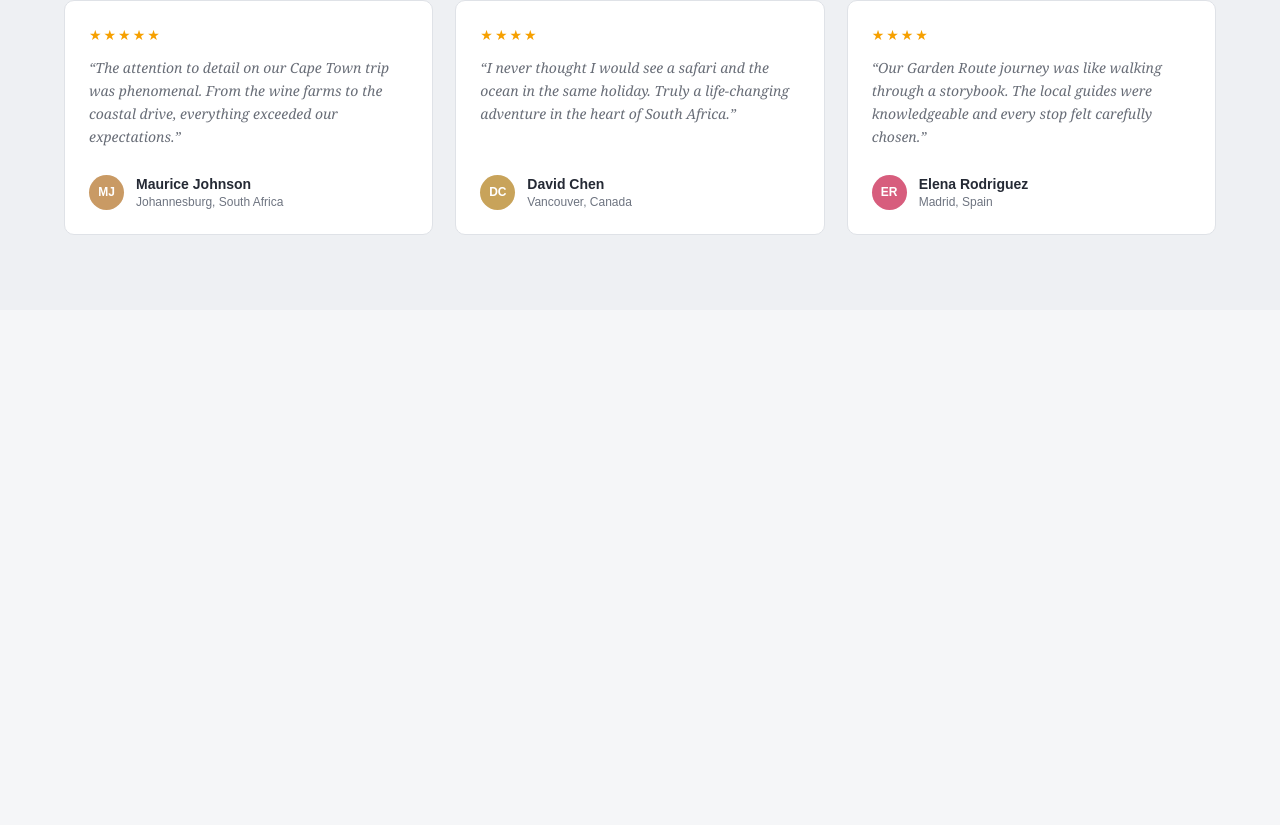
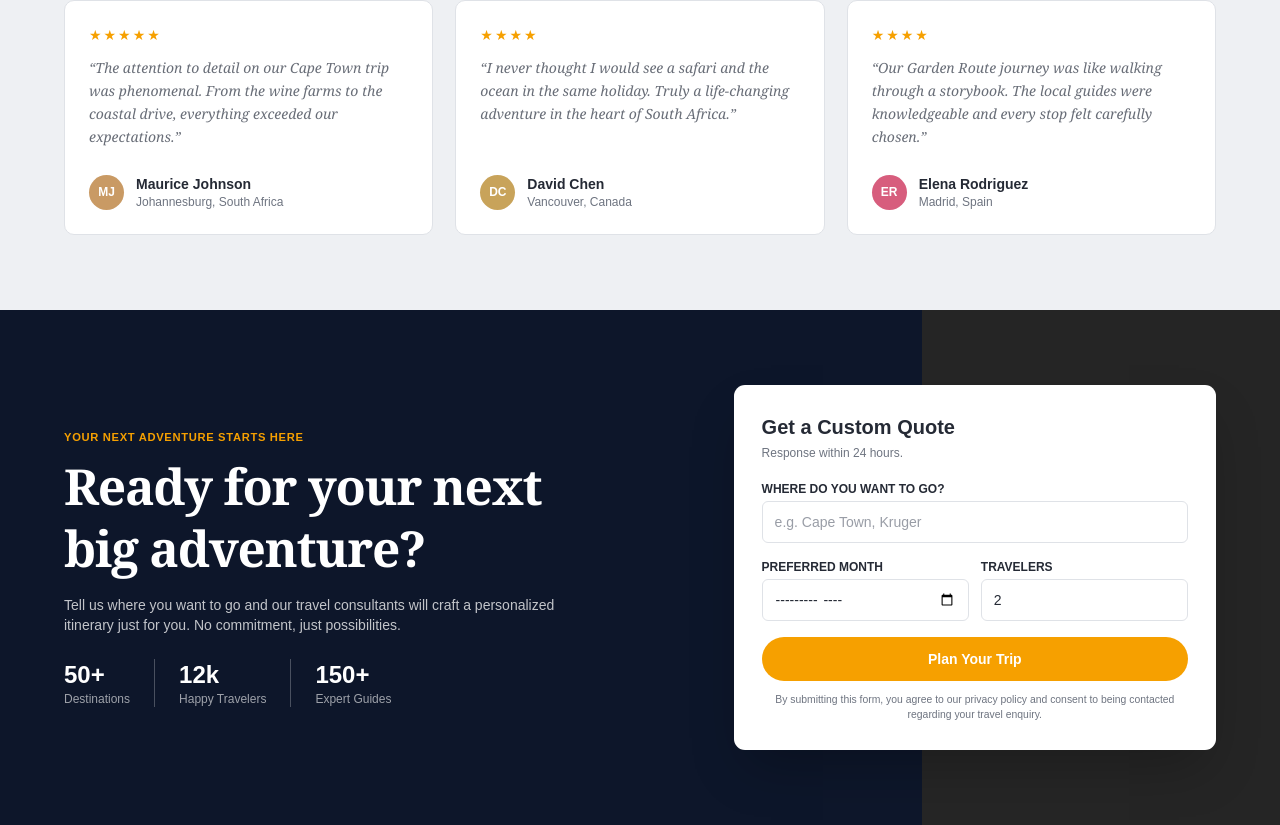
Before and after one commit to KKRamushu/exploreSouthA, a React (Vite) app in the folder explore-southa-react/: page / in a window 1280 px wide. Shown: the part 1677-2502 px from the top of the page. Before the commit the page ends 1987 px from the top, so only its background shows below. Built offline with nearby package versions, Linux system fonts and the light colour scheme.

Commit message:
components: add PlanYourTrip

```diff
--- a/explore-southa-react/src/App.jsx
+++ b/explore-southa-react/src/App.jsx
@@ -7,6 +7,7 @@ import Header from './components/Header'
 import Hero from './components/Hero'
 import TourPackage from './components/TourPackage'
 import Testimonials from './components/Testimonials'
+import PlanYourTrip from './components/PlanYourTrip'
 
 function App() {
   const [count, setCount] = useState(0)
@@ -18,6 +19,7 @@ function App() {
         <Hero />
         <TourPackage />
         <Testimonials />
+        <PlanYourTrip />
 
       </main>
     </>
--- /dev/null
+++ b/explore-southa-react/src/components/PlanYourTrip.jsx
@@ -0,0 +1,126 @@
+import { useState } from 'react'
+
+const inputClasses =
+  'w-full min-w-0 rounded-md border border-line bg-white px-3 py-2.5 text-sm text-ink outline-none transition placeholder:text-muted/70 focus:border-orange focus:ring-2 focus:ring-orange/15'
+
+export default function PlanYourTrip() {
+  const [submitted, setSubmitted] = useState(false)
+
+  function handleSubmit(event) {
+    event.preventDefault()
+    setSubmitted(true)
+  }
+
+  return (
+    <section
+      id="plan"
+      className="scroll-mt-20 bg-navy px-0 py-14 text-white sm:py-[75px] lg:bg-[linear-gradient(90deg,#0d162a_0%,#0d162a_72%,#252525_72%)]"
+    >
+      <div className="mx-auto grid w-[min(90%,1180px)] items-center gap-10 lg:grid-cols-[1.1fr_0.9fr] lg:gap-20">
+        <div>
+          <p className="mb-2 text-[0.7rem] font-extrabold uppercase tracking-[0.06em] text-orange">
+            Your next adventure starts here
+          </p>
+          <h2 className="max-w-[500px] font-serif text-[clamp(2.1rem,4vw,3.1rem)] font-bold leading-tight tracking-tight">
+            Ready for your next big adventure?
+          </h2>
+          <p className="mb-6 mt-4 max-w-[530px] text-sm text-white/75">
+            Tell us where you want to go and our travel consultants will craft a
+            personalized itinerary just for you. No commitment, just
+            possibilities.
+          </p>
+          <div
+            className="flex flex-wrap gap-x-0 gap-y-4"
+            aria-label="ExploreSouthA statistics"
+          >
+            {[
+              ['50+', 'Destinations'],
+              ['12k', 'Happy Travelers'],
+              ['150+', 'Expert Guides'],
+            ].map(([value, label]) => (
+              <div
+                key={label}
+                className="border-r border-white/25 px-4 first:pl-0 last:border-0 sm:px-6"
+              >
+                <strong className="block text-2xl">{value}</strong>
+                <span className="block text-xs text-white/60">{label}</span>
+              </div>
+            ))}
+          </div>
+        </div>
+
+        <form
+          onSubmit={handleSubmit}
+          onChange={() => setSubmitted(false)}
+          className="rounded-[11px] bg-white p-6 text-ink shadow-2xl sm:p-7"
+        >
+          <h3 className="text-xl font-bold">Get a Custom Quote</h3>
+          <p className="mb-5 mt-1 text-xs text-muted">
+            Response within 24 hours.
+          </p>
+
+          <label
+            htmlFor="destination"
+            className="mb-1 block text-xs font-extrabold uppercase"
+          >
+            Where do you want to go?
+          </label>
+          <input
+            className={inputClasses}
+            id="destination"
+            name="destination"
+            type="text"
+            placeholder="e.g. Cape Town, Kruger"
+            autoComplete="off"
+            required
+          />
+
+          <div className="my-4 grid grid-cols-1 gap-3 sm:grid-cols-2">
+            <div>
+              <label
+                htmlFor="month"
+                className="mb-1 block text-xs font-extrabold uppercase"
+              >
+                Preferred month
+              </label>
+              <input className={inputClasses} id="month" name="month" type="month" />
+            </div>
+            <div>
+              <label
+                htmlFor="travelers"
+                className="mb-1 block text-xs font-extrabold uppercase"
+              >
+                Travelers
+              </label>
+              <input
+                className={inputClasses}
+                id="travelers"
+                name="travelers"
+                type="number"
+                min="1"
+                defaultValue="2"
+                required
+              />
+            </div>
+          </div>
+
+          <button
+            className="w-full rounded-full bg-orange px-6 py-3 text-sm font-bold text-white transition hover:bg-orange-dark focus-visible:outline-2 focus-visible:outline-offset-2 focus-visible:outline-orange"
+            type="submit"
+          >
+            Plan Your Trip
+          </button>
+          <small className="mt-3 block text-center text-[0.65rem] leading-snug text-muted">
+            By submitting this form, you agree to our privacy policy and consent
+            to being contacted regarding your travel enquiry.
+          </small>
+          {submitted && (
+            <p className="mt-3 text-center text-sm font-semibold text-green" role="status">
+              Thanks! Your trip preferences are ready for our travel team.
+            </p>
+          )}
+        </form>
+      </div>
+    </section>
+  )
+}
```
